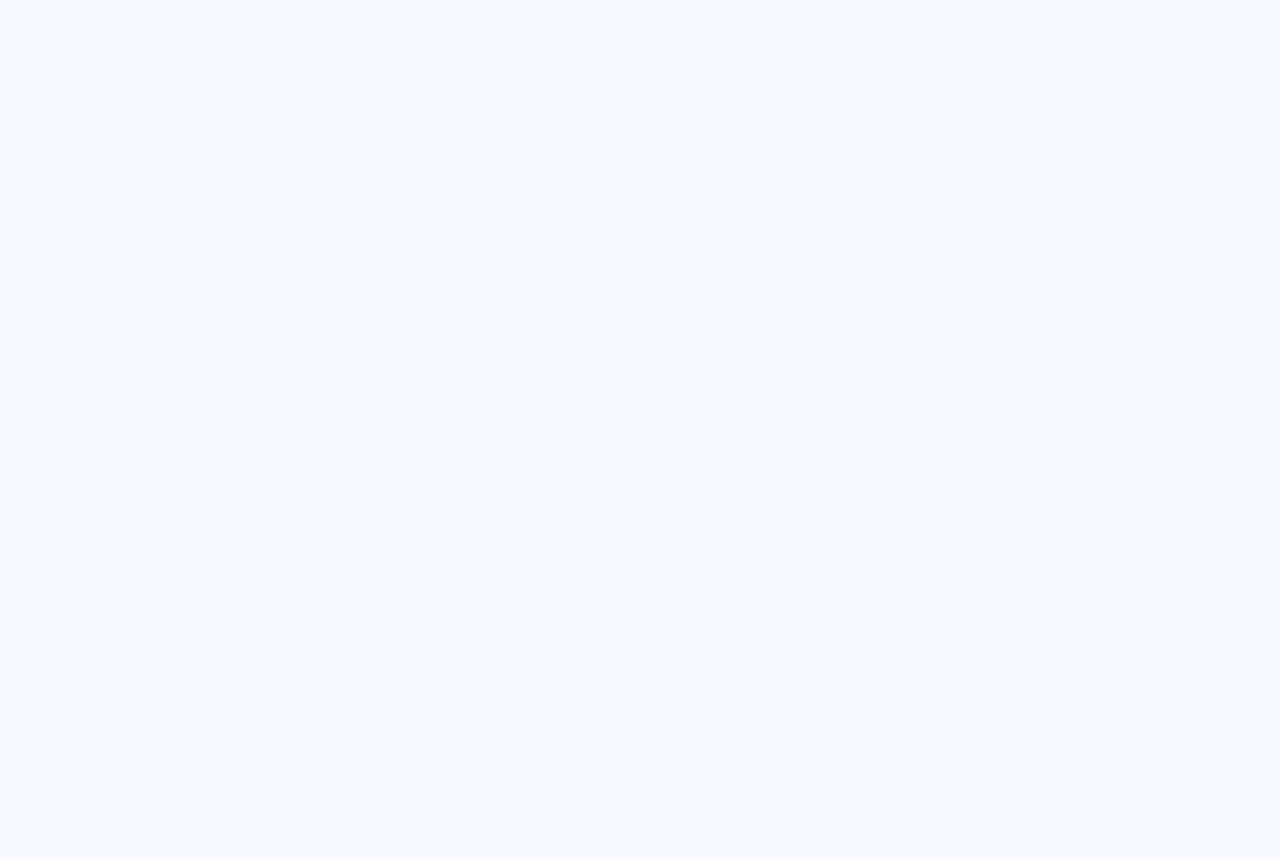
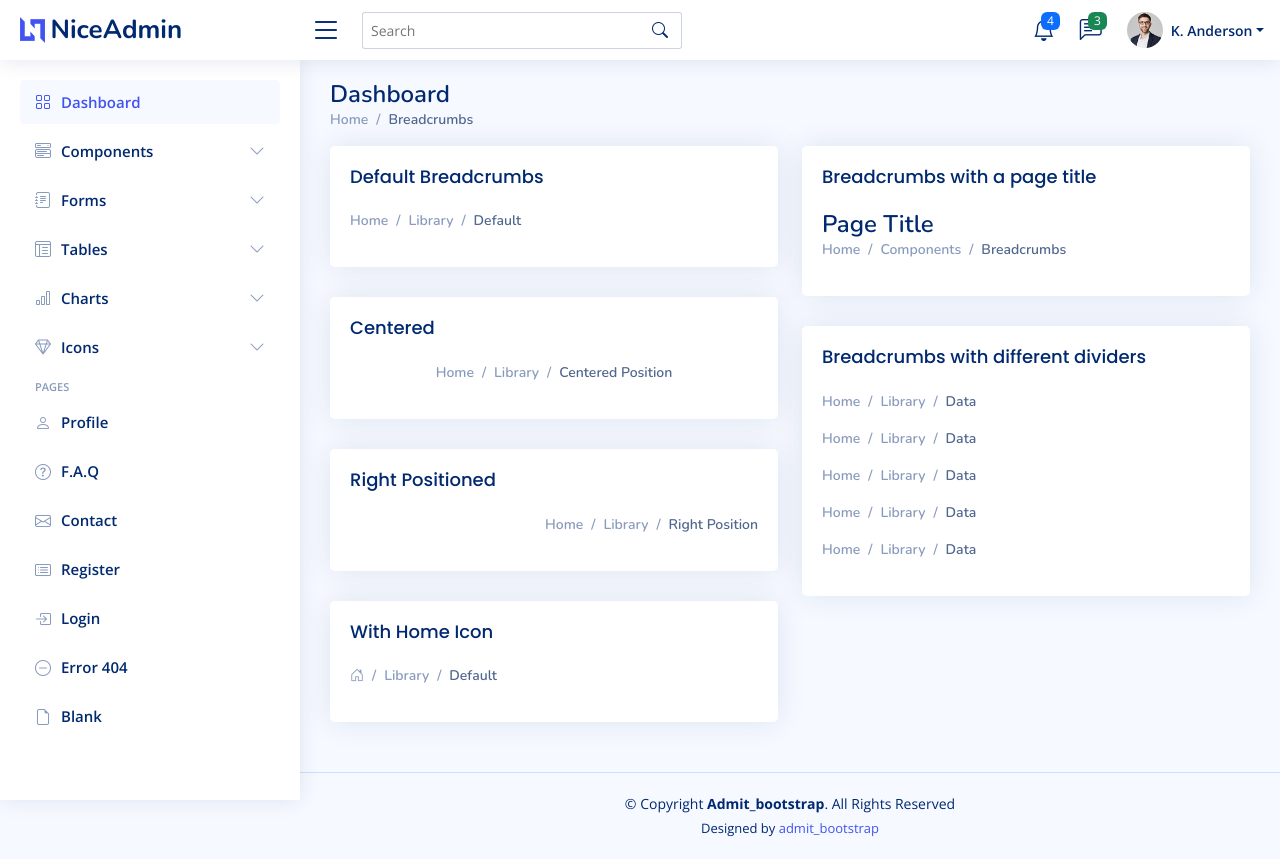
Before and after one commit to amitbd599/admin_bootstrap, a React (Create React App) app: page /components-breadcrumbs in a window 1280 px wide. Before the commit this address had no page. Before the commit the page ends 800 px from the top, so only its background shows below. Built offline with nearby package versions, Linux system fonts and the light colour scheme.

Commit message:
components-breadcrumbs add

```diff
--- a/src/App.js
+++ b/src/App.js
@@ -3,6 +3,7 @@ import HomePage from "./pages/HomePage";
 import AlertsPage from "./pages/AlertsPage";
 import AccordionPage from "./pages/AccordionPage";
 import BadgesPage from "./pages/BadgesPage";
+import BreadcrumbsPage from "./pages/BreadcrumbsPage";
 
 function App() {
   return (
@@ -14,6 +15,11 @@ function App() {
         <Route exact path='/components-alerts' element={<AlertsPage />} />
         <Route exact path='/components-accordion' element={<AccordionPage />} />
         <Route exact path='/components-badges' element={<BadgesPage />} />
+        <Route
+          exact
+          path='/components-breadcrumbs'
+          element={<BreadcrumbsPage />}
+        />
       </Routes>
     </BrowserRouter>
   );
--- /dev/null
+++ b/src/components/BreadcrumbsInner.jsx
@@ -0,0 +1,162 @@
+import React from "react";
+
+const BreadcrumbsInner = () => {
+  return (
+    <section className='section'>
+      <div className='row'>
+        <div className='col-lg-6'>
+          <div className='card'>
+            <div className='card-body'>
+              <h5 className='card-title'>Default Breadcrumbs</h5>
+              <nav>
+                <ol className='breadcrumb'>
+                  <li className='breadcrumb-item'>
+                    <a href='index.html'>Home</a>
+                  </li>
+                  <li className='breadcrumb-item'>
+                    <a href='#'>Library</a>
+                  </li>
+                  <li className='breadcrumb-item active'>Default</li>
+                </ol>
+              </nav>
+            </div>
+          </div>
+          <div className='card'>
+            <div className='card-body'>
+              <h5 className='card-title'>Centered</h5>
+              <nav className='d-flex justify-content-center'>
+                <ol className='breadcrumb'>
+                  <li className='breadcrumb-item'>
+                    <a href='index.html'>Home</a>
+                  </li>
+                  <li className='breadcrumb-item'>
+                    <a href='#'>Library</a>
+                  </li>
+                  <li className='breadcrumb-item active'>Centered Position</li>
+                </ol>
+              </nav>
+            </div>
+          </div>
+          <div className='card'>
+            <div className='card-body'>
+              <h5 className='card-title'>Right Positioned</h5>
+              <nav className='d-flex justify-content-end'>
+                <ol className='breadcrumb'>
+                  <li className='breadcrumb-item'>
+                    <a href='index.html'>Home</a>
+                  </li>
+                  <li className='breadcrumb-item'>
+                    <a href='#'>Library</a>
+                  </li>
+                  <li className='breadcrumb-item active'>Right Position</li>
+                </ol>
+              </nav>
+            </div>
+          </div>
+          <div className='card'>
+            <div className='card-body'>
+              <h5 className='card-title'>With Home Icon</h5>
+              <nav>
+                <ol className='breadcrumb'>
+                  <li className='breadcrumb-item'>
+                    <a href='index.html'>
+                      <i className='bi bi-house-door' />
+                    </a>
+                  </li>
+                  <li className='breadcrumb-item'>
+                    <a href='#'>Library</a>
+                  </li>
+                  <li className='breadcrumb-item active'>Default</li>
+                </ol>
+              </nav>
+            </div>
+          </div>
+        </div>
+        <div className='col-lg-6'>
+          <div className='card'>
+            <div className='card-body'>
+              <h5 className='card-title'>Breadcrumbs with a page title</h5>
+              <div className='pagetitle'>
+                <h1>Page Title</h1>
+                <nav>
+                  <ol className='breadcrumb'>
+                    <li className='breadcrumb-item'>
+                      <a href='index.html'>Home</a>
+                    </li>
+                    <li className='breadcrumb-item'>Components</li>
+                    <li className='breadcrumb-item active'>Breadcrumbs</li>
+                  </ol>
+                </nav>
+              </div>
+              {/* End Breadcrumbs with a page title */}
+            </div>
+          </div>
+          <div className='card'>
+            <div className='card-body'>
+              <h5 className='card-title'>
+                Breadcrumbs with different dividers
+              </h5>
+              <nav style={{}}>
+                <ol className='breadcrumb'>
+                  <li className='breadcrumb-item'>
+                    <a href='index.html'>Home</a>
+                  </li>
+                  <li className='breadcrumb-item'>
+                    <a href='#'>Library</a>
+                  </li>
+                  <li className='breadcrumb-item active'>Data</li>
+                </ol>
+              </nav>
+              <nav style={{}}>
+                <ol className='breadcrumb'>
+                  <li className='breadcrumb-item'>
+                    <a href='index.html'>Home</a>
+                  </li>
+                  <li className='breadcrumb-item'>
+                    <a href='#'>Library</a>
+                  </li>
+                  <li className='breadcrumb-item active'>Data</li>
+                </ol>
+              </nav>
+              <nav style={{}}>
+                <ol className='breadcrumb'>
+                  <li className='breadcrumb-item'>
+                    <a href='index.html'>Home</a>
+                  </li>
+                  <li className='breadcrumb-item'>
+                    <a href='#'>Library</a>
+                  </li>
+                  <li className='breadcrumb-item active'>Data</li>
+                </ol>
+              </nav>
+              <nav style={{}}>
+                <ol className='breadcrumb'>
+                  <li className='breadcrumb-item'>
+                    <a href='index.html'>Home</a>
+                  </li>
+                  <li className='breadcrumb-item'>
+                    <a href='#'>Library</a>
+                  </li>
+                  <li className='breadcrumb-item active'>Data</li>
+                </ol>
+              </nav>
+              <nav style={{}}>
+                <ol className='breadcrumb'>
+                  <li className='breadcrumb-item'>
+                    <a href='index.html'>Home</a>
+                  </li>
+                  <li className='breadcrumb-item'>
+                    <a href='#'>Library</a>
+                  </li>
+                  <li className='breadcrumb-item active'>Data</li>
+                </ol>
+              </nav>
+            </div>
+          </div>
+        </div>
+      </div>
+    </section>
+  );
+};
+
+export default BreadcrumbsInner;
--- /dev/null
+++ b/src/pages/BreadcrumbsPage.jsx
@@ -0,0 +1,18 @@
+import React from "react";
+import MasterLayout from "../layout/MasterLayout";
+import Breadcrumb from "../components/Breadcrumb";
+import BreadcrumbsInner from "../components/BreadcrumbsInner";
+
+const BreadcrumbsPage = () => {
+  return (
+    <MasterLayout>
+      {/* Breadcrumb */}
+      <Breadcrumb title={"Breadcrumbs"} />
+
+      {/* BadgesInner */}
+      <BreadcrumbsInner />
+    </MasterLayout>
+  );
+};
+
+export default BreadcrumbsPage;
```
